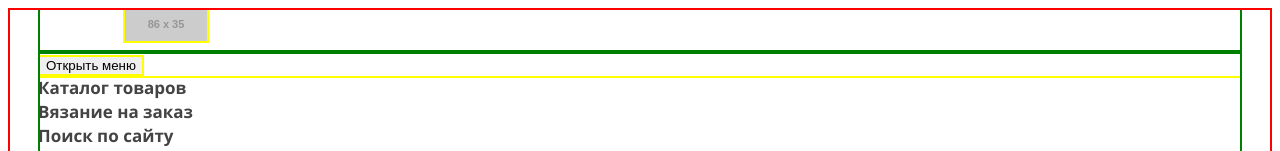
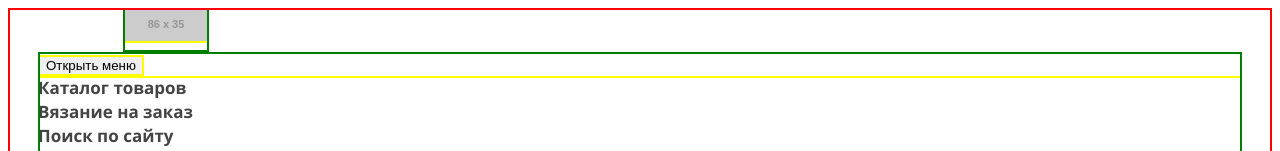
Before and after one commit to kakkoiirus/291585-mishka, a website: page index.html in a window 1280 px wide. Shown: the top 151 px of the page. Drawn offline with nearby package versions, Linux system fonts and the light colour scheme; files that its build step writes are made by us from their sources; placeholder pictures from the web are drawn by us; files whose address does not match are found by name.

Commit message:
page-header: исправлен логотип

```diff
--- a/sass/blocks/page-header.scss
+++ b/sass/blocks/page-header.scss
@@ -3,5 +3,6 @@
 }
 
 .page-header__logo {
-  padding-left: 85px;
+  margin-left: 85px;
+  width: 86px;
 }
```
